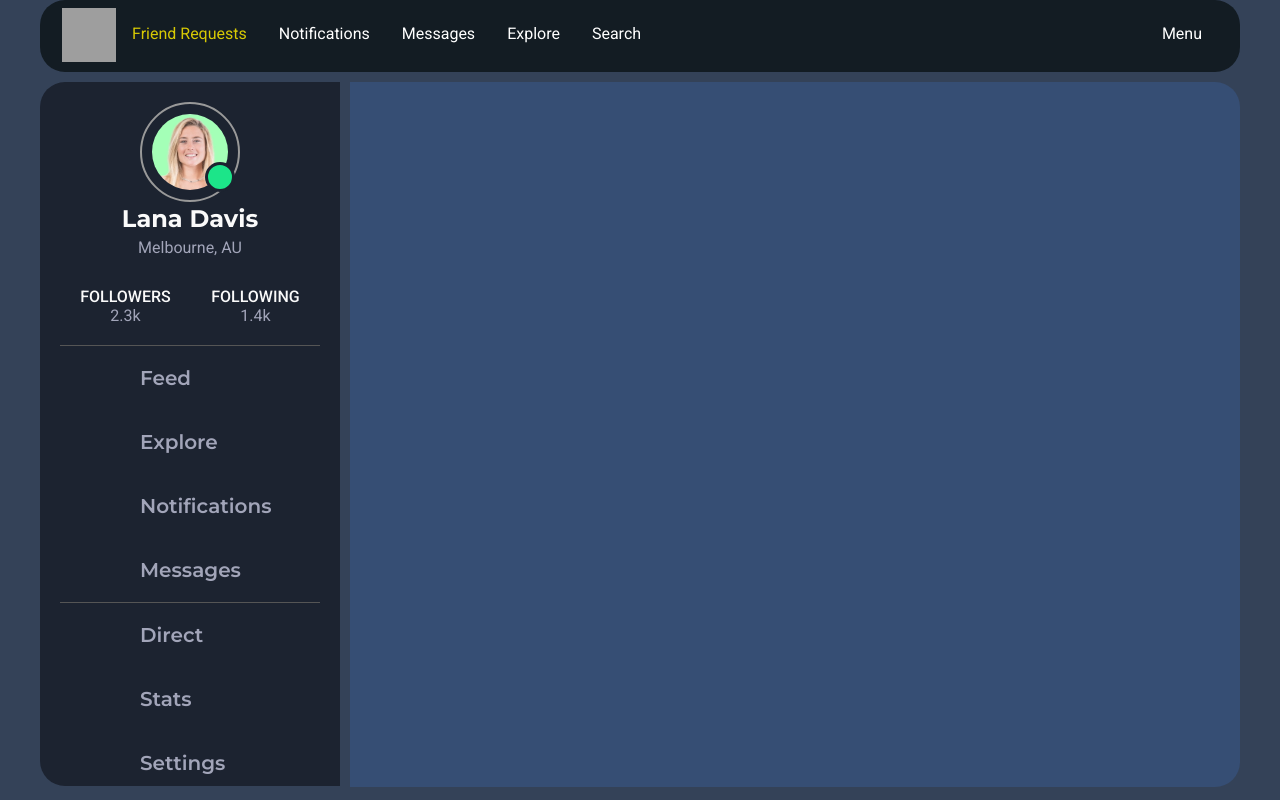
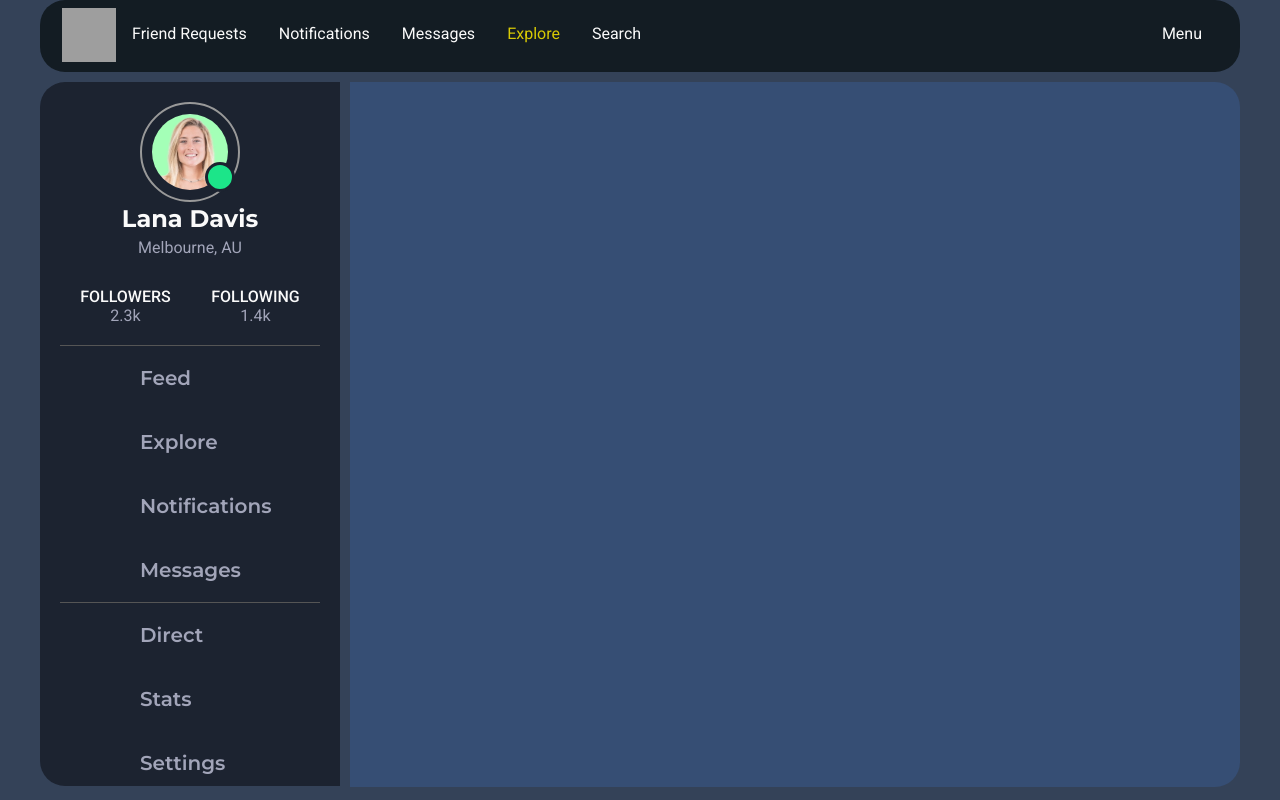
Before and after one commit to 96rus/React, a React (Create React App) app: page /explore in a window 1280 px wide. Built offline with nearby package versions, Linux system fonts and the light colour scheme; grey boxes are pictures that could not be loaded.

Commit message:
BrowserRouter, activeNavLink

```diff
--- a/src/components/Content/Content.jsx
+++ b/src/components/Content/Content.jsx
@@ -4,11 +4,10 @@ import Messages from "./Messages/Messages";
 import Notifications from "./Notifications/Notifications";
 import Stats from "./Stats/Stats";
 import Settings from "./Settings/Settings";
-import { BrowserRouter, Route, Routes } from "react-router-dom";
+import { Route, Routes } from "react-router-dom";
 
 const Content = () => {
   return (
-    <BrowserRouter>
       <div className={content.content}>
         <Routes>
           <Route path="/notifications" element={<Notifications />} />
@@ -17,7 +16,6 @@ const Content = () => {
           <Route path="/stats" element={<Stats />} />
         </Routes>
       </div>
-    </BrowserRouter>
   );
 };
 
--- a/src/components/Header/Header.jsx
+++ b/src/components/Header/Header.jsx
@@ -1,8 +1,15 @@
 import React from "react";
 import header from "./Header.module.css";
 import Logo from "../../images/friendkit-white.svg";
+import { NavLink } from "react-router-dom";
 
 const Header = () => {
+	const selectedLink = () => {
+		return (
+			select => select.isActive?header.active:header.item
+		);
+	}
+
   return (
     <header className={header.header}>
       <div className={header.container}>
@@ -11,23 +18,23 @@ const Header = () => {
             <img src={Logo} alt="FriendKit" className={header.img} />
           </a>
           <ul className={header.menu}>
-            <li className={`${header.list} ${header.active}`}>
-              <a href="/friendRequests">Friend Requests</a>
+            <li className={header.list}>
+              <NavLink className={selectedLink()} to="/friendRequests">Friend Requests</NavLink>
             </li>
             <li className={header.list}>
-              <a href="/notifications">Notifications</a>
+              <NavLink className={selectedLink()} to="/notifications">Notifications</NavLink>
             </li>
             <li className={header.list}>
-              <a href="/messages">Messages</a>
+              <NavLink className={selectedLink()} to="/messages">Messages</NavLink>
             </li>
             <li className={header.list}>
-              <a href="/explore">Explore</a>
+              <NavLink className={selectedLink()} to="/explore">Explore</NavLink>
             </li>
             <li className={header.list}>
-              <a href="/search">Search</a>
+              <NavLink className={selectedLink()} to="/search">Search</NavLink>
             </li>
             <li className={header.list}>
-              <a href="/menu">Menu</a>
+              <NavLink className={selectedLink()} to="/menu">Menu</NavLink>
             </li>
           </ul>
         </div>
--- a/src/components/Header/Header.module.css
+++ b/src/components/Header/Header.module.css
@@ -24,12 +24,14 @@
 	font-size: 1.6rem;
 }
 .list {
-  color: #ffffff;
   padding: 1.6rem;
 }
 .list:last-child {
   margin-left: auto;
 }
+.item {
+	color: #fafafa;
+}
 .active {
 	color: #d7c904;
 }
--- a/src/index.js
+++ b/src/index.js
@@ -1,10 +1,13 @@
 import React from "react";
 import ReactDOM from "react-dom/client";
 import App from "./App";
+import { BrowserRouter } from "react-router-dom";
 
 const root = ReactDOM.createRoot(document.getElementById("root"));
 root.render(
   <React.StrictMode>
-    <App />
+    <BrowserRouter>
+      <App />
+    </BrowserRouter>
   </React.StrictMode>
 );
```
